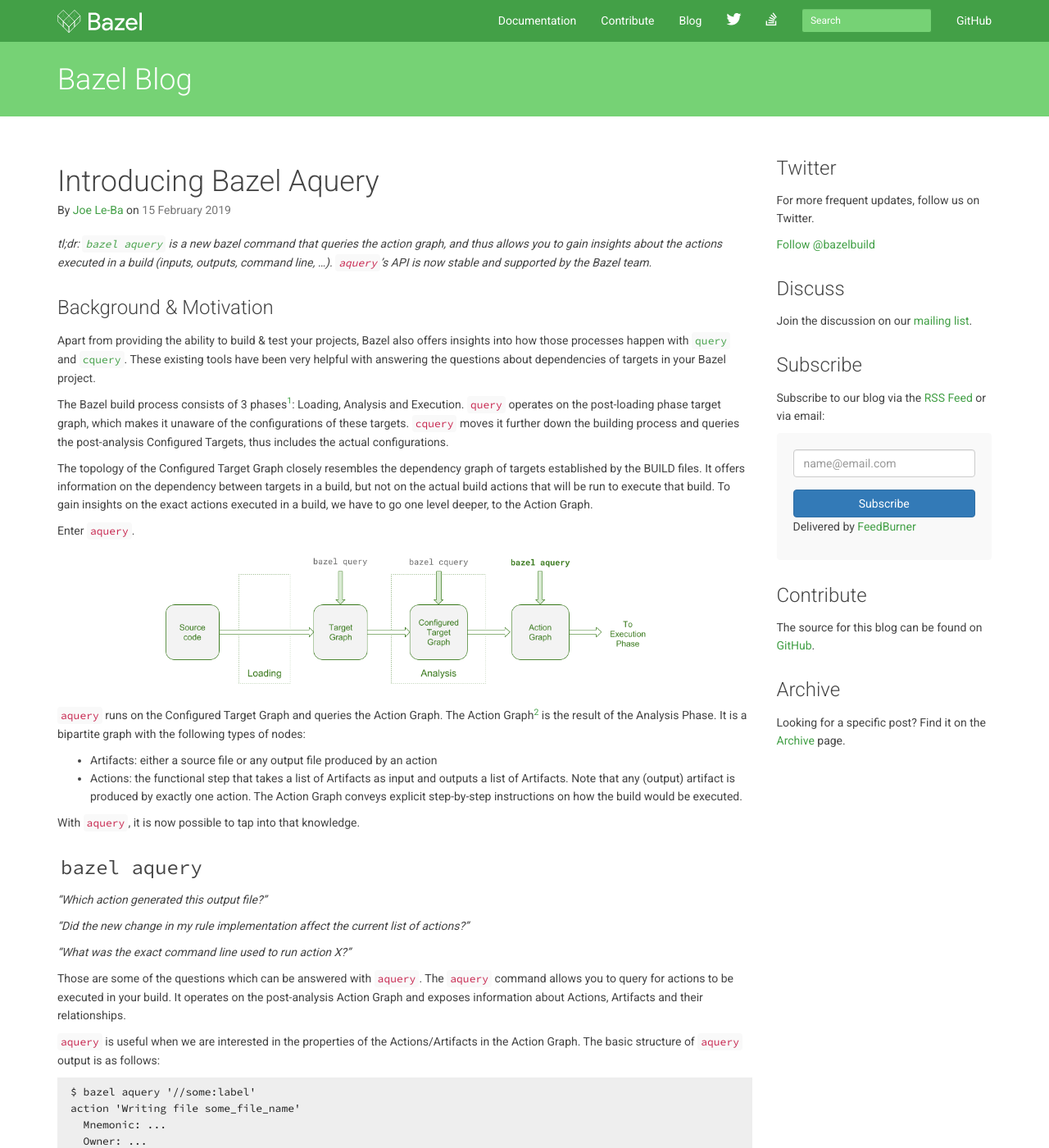
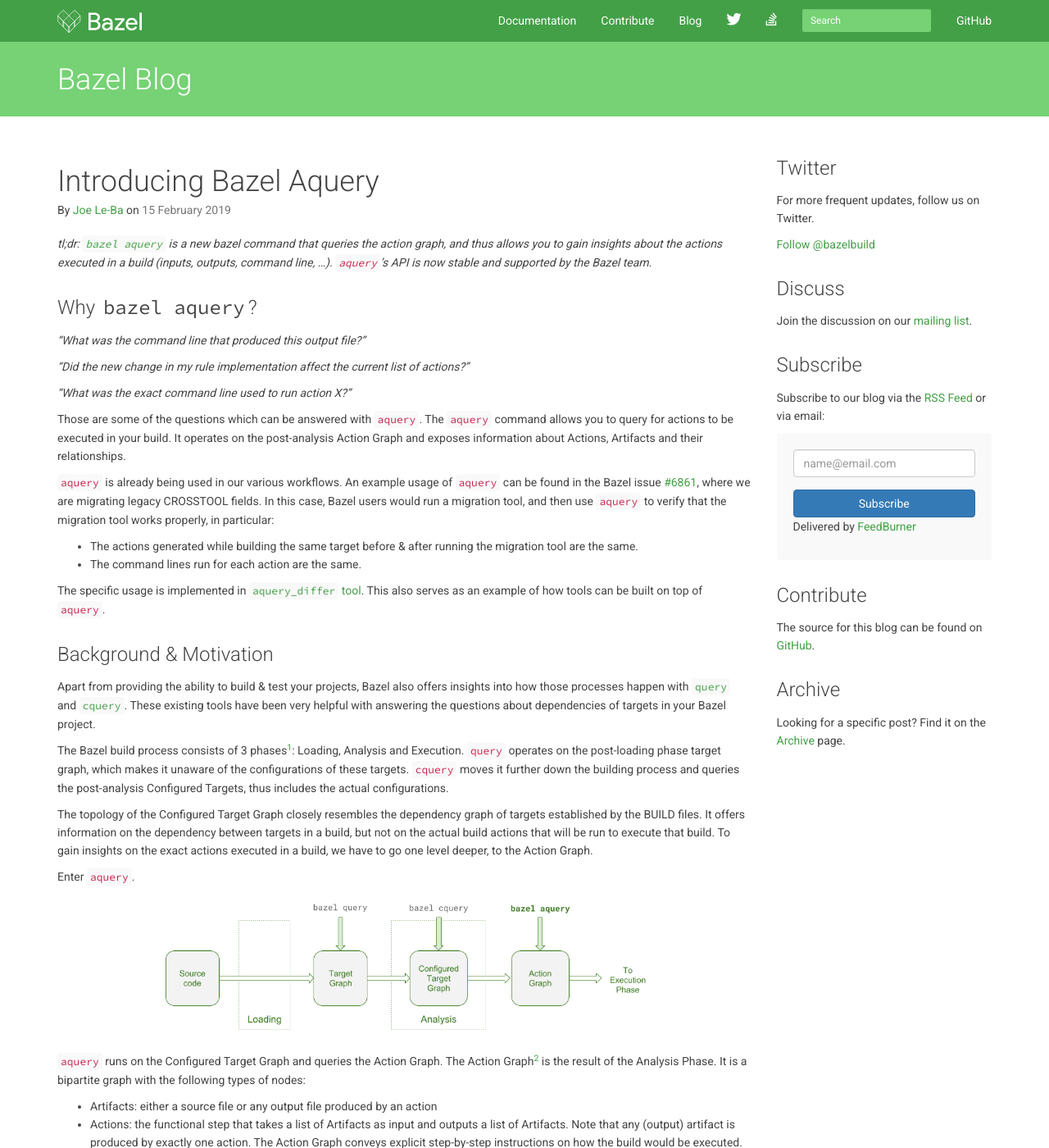
Before and after one commit to bazelbuild/bazel-blog, a Jekyll site: the page built from _posts/2019-02-15-introducing-aquery.md, in a window 1280 px wide and 1400 px high. Shown: the whole window at 82% size. Built offline with Jekyll 4.4.1, drawn with Linux system fonts in a browser that asks for light colours; nearby versions of some CDN libraries; library files that are not in the unit come from our copies; Markdown is read by kramdown in place of the engine named in the settings.

Commit message:
Add "why aquery" section

```diff
--- a/_posts/2019-02-15-introducing-aquery.md
+++ b/_posts/2019-02-15-introducing-aquery.md
@@ -7,6 +7,23 @@
 
 _tl;dr: [`bazel aquery`](https://docs.bazel.build/versions/master/aquery.html) is a new bazel command that queries the action graph, and thus allows you to gain insights about the actions executed in a build (inputs, outputs, command line, …).
 `aquery`’s API is now stable and supported by the Bazel team._
+
+## Why `bazel aquery`?
+
+_"What was the command line that produced this output file?"_
+
+_"Did the new change in my rule implementation affect the current list of actions?"_
+
+_"What was the exact command line used to run action X?"_
+
+Those are some of the questions which can be answered with `aquery`. The `aquery` command allows you to query for actions to be executed in your build. It operates on the post-analysis Action Graph and exposes information about Actions, Artifacts and their relationships.
+
+`aquery` is already being used in our various workflows. An example usage of `aquery` can be found in the Bazel issue [#6861](https://github.com/bazelbuild/bazel/issues/6861), where we are migrating legacy CROSSTOOL fields. In this case, Bazel users would run a migration tool, and then use `aquery` to verify that the migration tool works properly, in particular:
+
+- The actions generated while building the same target before & after running the migration tool are the same.
+- The command lines run for each action are the same.
+
+The specific usage is implemented in [`aquery_differ` tool](https://github.com/bazelbuild/bazel/blob/master/tools/aquery_differ/aquery_differ.py). This also serves as an example of how tools can be built on top of `aquery`.
 
 ## Background & Motivation
 
@@ -28,14 +45,6 @@
 With `aquery`, it is now possible to tap into that knowledge.
 
 ## `bazel aquery`
-
-_"Which action generated this output file?”_
-
-_“Did the new change in my rule implementation affect the current list of actions?”_
-
-_“What was the exact command line used to run action X?”_
-
-Those are some of the questions which can be answered with `aquery`. The `aquery` command allows you to query for actions to be executed in your build. It operates on the post-analysis Action Graph and exposes information about Actions, Artifacts and their relationships.
 
 `aquery` is useful when we are interested in the properties of the Actions/Artifacts in the Action Graph. The basic structure of `aquery` output is as follows:
 
```
